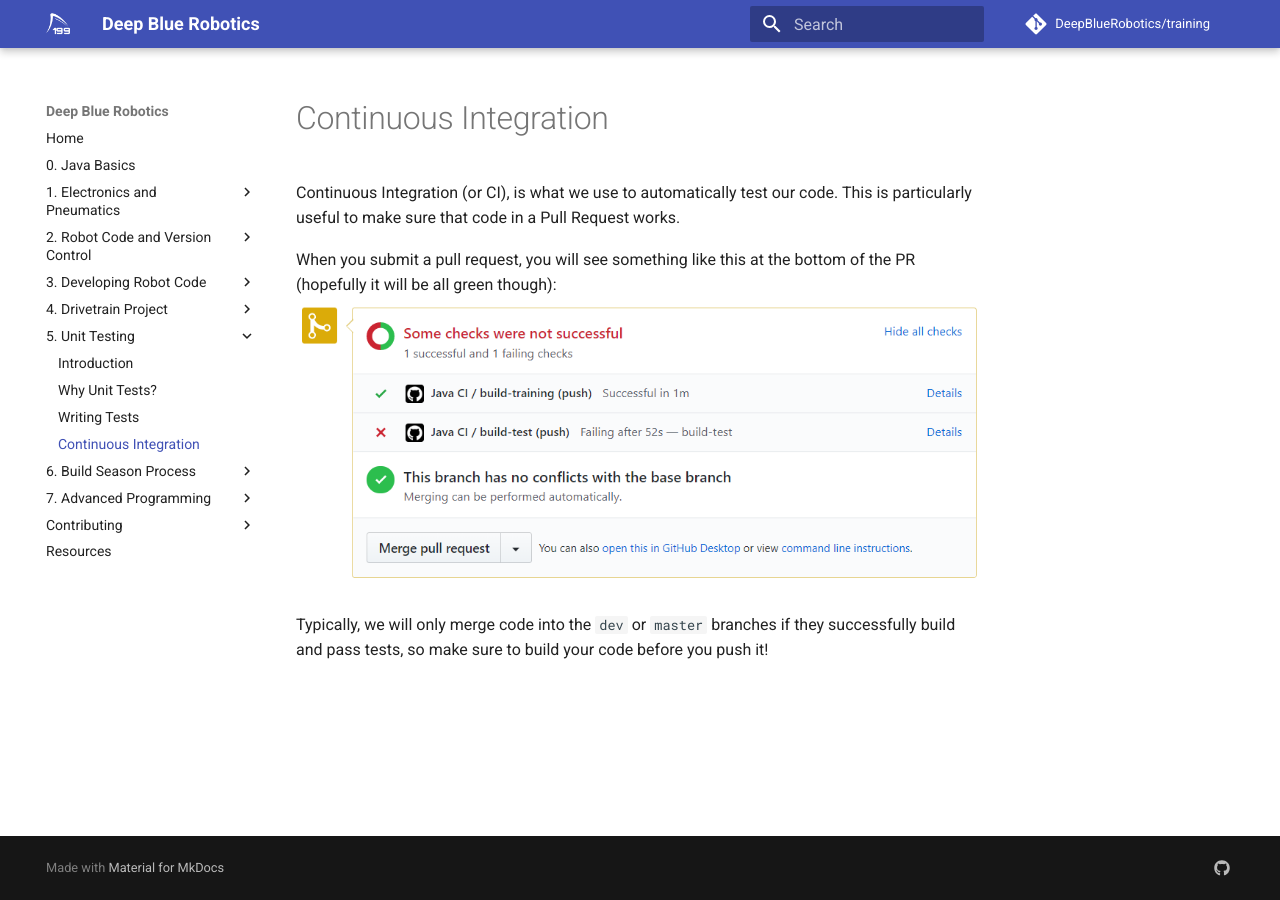
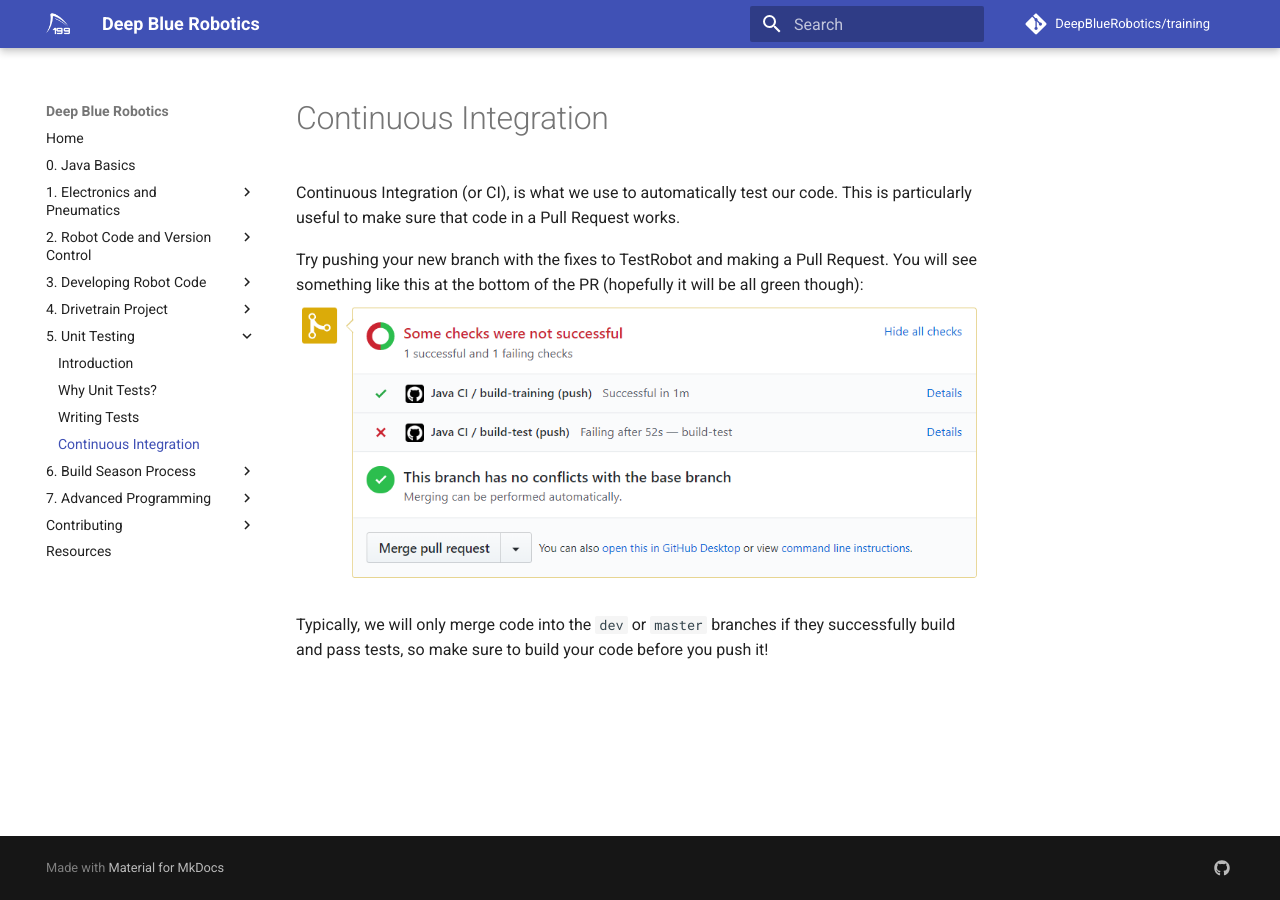
Before and after one commit to DeepBlueRobotics/training, an MkDocs documentation site: the page built from docs/section-5/ci.md, in a window 1280 px wide. Built offline with MkDocs 1.6.1 and Material for MkDocs 9.7.7, drawn with Linux system fonts in a browser that asks for light colours; comment, search, counter and statistics services are not loaded.

Commit message:
add instructions to make pr for unit tests

```diff
--- a/docs/section-5/ci.md
+++ b/docs/section-5/ci.md
@@ -1,6 +1,6 @@
 Continuous Integration (or CI), is what we use to automatically test our code. This is particularly useful to make sure that code in a Pull Request works.
 
-When you submit a pull request, you will see something like this at the bottom of the PR (hopefully it will be all green though):
+Try pushing your new branch with the fixes to TestRobot and making a Pull Request. You will see something like this at the bottom of the PR (hopefully it will be all green though):
 ![pull request](../images/pull-request.png)
 
 Typically, we will only merge code into the `dev` or `master` branches if they successfully build and pass tests, so make sure to build your code before you push it!
```
